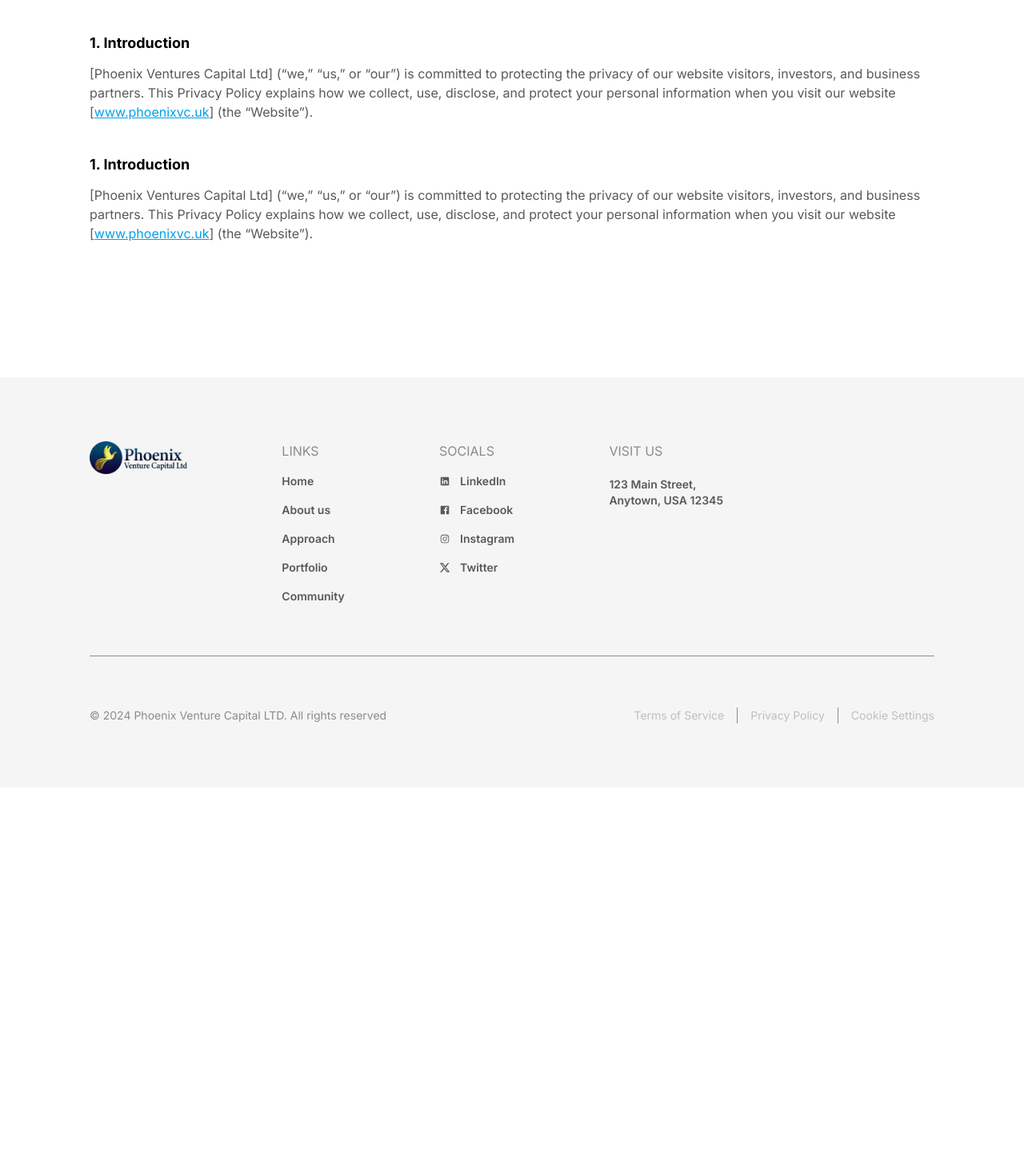
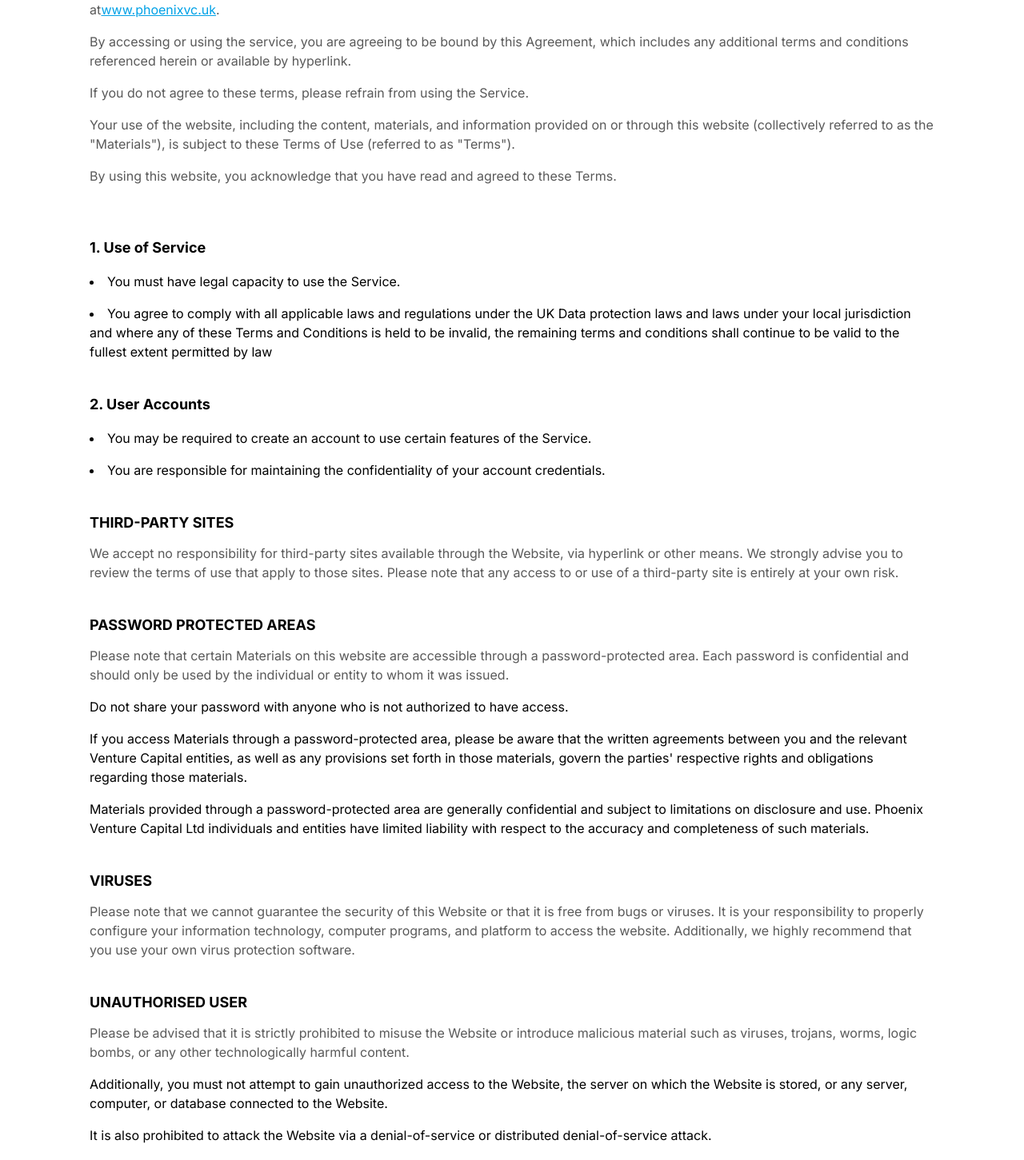
Before and after one commit to GoViral01/phoenix-vc, a Next.js app: page /terms-of-service in a window 1280 px wide. Shown: the part 304-1755 px from the top of the page at 80% size. Before the commit the page ends 1289 px from the top, so only its background shows below. Built offline with nearby package versions, Linux system fonts and the light colour scheme.

Commit message:
chore: add legal contents

```diff
--- a/src/app/terms-of-service/page.tsx
+++ b/src/app/terms-of-service/page.tsx
@@ -10,46 +10,156 @@
         </h1>
         <div className="text-sm sm:text-base text-black-8">
           <p>
-            This privacy statement explains what personal data Cluster Sub
-            collects from you and how we use that data.
+            This Terms of Service agreement, referred to as the "Agreement," is
+            between you, the "User," "You," or "Your," and [PHOENIX VENTURES
+            CAPITAL LTD], referred to as the ("Company," "We," or "Us"). The
+            Agreement applies to your use of our website or service, accessible
+            at
+            <Link
+              href="/"
+              className="underline text-primary-dark hover:text-primary"
+            >
+              www.phoenixvc.uk
+            </Link>
+            .
+          </p>
+          <p className="mt-4">
+            By accessing or using the service, you are agreeing to be bound by
+            this Agreement, which includes any additional terms and conditions
+            referenced herein or available by hyperlink.
+          </p>
+          <p className="mt-4">
+            If you do not agree to these terms, please refrain from using the
+            Service.
+          </p>
+          <p className="mt-4">
+            Your use of the website, including the content, materials, and
+            information provided on or through this website (collectively
+            referred to as the "Materials"), is subject to these Terms of Use
+            (referred to as "Terms").
+          </p>
+          <p className="mt-4">
+            By using this website, you acknowledge that you have read and agreed
+            to these Terms.
           </p>
         </div>
       </div>
 
       <div>
         <div className="mb-10">
-          <h2 className="font-bold sm:text-lg mb-3">1. Introduction</h2>
+          <h2 className="font-bold sm:text-lg mb-3">1. Use of Service</h2>
+          <ul>
+            <li className="mt-4">
+              You must have legal capacity to use the Service.
+            </li>
+            <li className="mt-4">
+              You agree to comply with all applicable laws and regulations under
+              the UK Data protection laws and laws under your local jurisdiction
+              and where any of these Terms and Conditions is held to be invalid,
+              the remaining terms and conditions shall continue to be valid to
+              the fullest extent permitted by law
+            </li>
+          </ul>
+        </div>
+
+        <div className="mb-10">
+          <h2 className="font-bold sm:text-lg mb-3">2. User Accounts</h2>
+          <ul>
+            <li className="mt-4">
+              You may be required to create an account to use certain features
+              of the Service.
+            </li>
+            <li className="mt-4">
+              You are responsible for maintaining the confidentiality of your
+              account credentials.
+            </li>
+          </ul>
+        </div>
+
+        <div className="mb-10">
+          <h2 className="font-bold sm:text-lg mb-3">THIRD-PARTY SITES</h2>
           <p className="text-sm sm:text-base text-black-8">
-            [Phoenix Ventures Capital Ltd] (“we,” “us,” or “our”) is committed
-            to protecting the privacy of our website visitors, investors, and
-            business partners. This Privacy Policy explains how we collect, use,
-            disclose, and protect your personal information when you visit our
-            website [
-            <Link
-              href="/"
-              className="underline text-primary-dark hover:text-primary"
-            >
-              www.phoenixvc.uk
-            </Link>
-            ] (the “Website”).
+            We accept no responsibility for third-party sites available through
+            the Website, via hyperlink or other means. We strongly advise you to
+            review the terms of use that apply to those sites. Please note that
+            any access to or use of a third-party site is entirely at your own
+            risk.
           </p>
         </div>
 
         <div className="mb-10">
-          <h2 className="font-bold sm:text-lg mb-3">1. Introduction</h2>
+          <h2 className="font-bold sm:text-lg mb-3">
+            PASSWORD PROTECTED AREAS
+          </h2>
           <p className="text-sm sm:text-base text-black-8">
-            [Phoenix Ventures Capital Ltd] (“we,” “us,” or “our”) is committed
-            to protecting the privacy of our website visitors, investors, and
-            business partners. This Privacy Policy explains how we collect, use,
-            disclose, and protect your personal information when you visit our
-            website [
-            <Link
-              href="/"
-              className="underline text-primary-dark hover:text-primary"
-            >
-              www.phoenixvc.uk
-            </Link>
-            ] (the “Website”).
+            Please note that certain Materials on this website are accessible
+            through a password-protected area. Each password is confidential and
+            should only be used by the individual or entity to whom it was
+            issued.
+          </p>
+
+          <p className="mt-4">
+            Do not share your password with anyone who is not authorized to have
+            access.
+          </p>
+          <p className="mt-4">
+            If you access Materials through a password-protected area, please be
+            aware that the written agreements between you and the relevant
+            Venture Capital entities, as well as any provisions set forth in
+            those materials, govern the parties' respective rights and
+            obligations regarding those materials.
+          </p>
+          <p className="mt-4">
+            Materials provided through a password-protected area are generally
+            confidential and subject to limitations on disclosure and use.
+            Phoenix Venture Capital Ltd individuals and entities have limited
+            liability with respect to the accuracy and completeness of such
+            materials.
+          </p>
+        </div>
+
+        <div className="mb-10">
+          <h2 className="font-bold sm:text-lg mb-3">VIRUSES</h2>
+          <p className="text-sm sm:text-base text-black-8">
+            Please note that we cannot guarantee the security of this Website or
+            that it is free from bugs or viruses. It is your responsibility to
+            properly configure your information technology, computer programs,
+            and platform to access the website. Additionally, we highly
+            recommend that you use your own virus protection software.
+          </p>
+        </div>
+
+        <div className="mb-10">
+          <h2 className="font-bold sm:text-lg mb-3">UNAUTHORISED USER</h2>
+          <p className="text-sm sm:text-base text-black-8">
+            Please be advised that it is strictly prohibited to misuse the
+            Website or introduce malicious material such as viruses, trojans,
+            worms, logic bombs, or any other technologically harmful content.
+          </p>
+
+          <p className="mt-4">
+            Additionally, you must not attempt to gain unauthorized access to
+            the Website, the server on which the Website is stored, or any
+            server, computer, or database connected to the Website.
+          </p>
+          <p className="mt-4">
+            It is also prohibited to attack the Website via a denial-of-service
+            or distributed denial-of-service attack.
+          </p>
+          <p className="mt-4">
+            Please note that should you breach this provision, you would be
+            committing a criminal offense under the Computer Misuse Act 1990 or
+            the comparable legislation in the relevant jurisdictions if you are
+            not accessing the Website from within the UK.
+          </p>
+          <p className="mt-4">
+            In such cases, we will report any breach to the relevant law
+            enforcement authorities and will cooperate with them by disclosing
+            your identity to the extent permitted by law.
+          </p>
+          <p className="mt-4">
+            Finally, please be aware that any breach of this provision will
+            result in an immediate cessation of your right to use the Website.
           </p>
         </div>
       </div>
```
Also changed, not shown: src/app/privacy-policy/page.tsx (+118 -5 lines).
